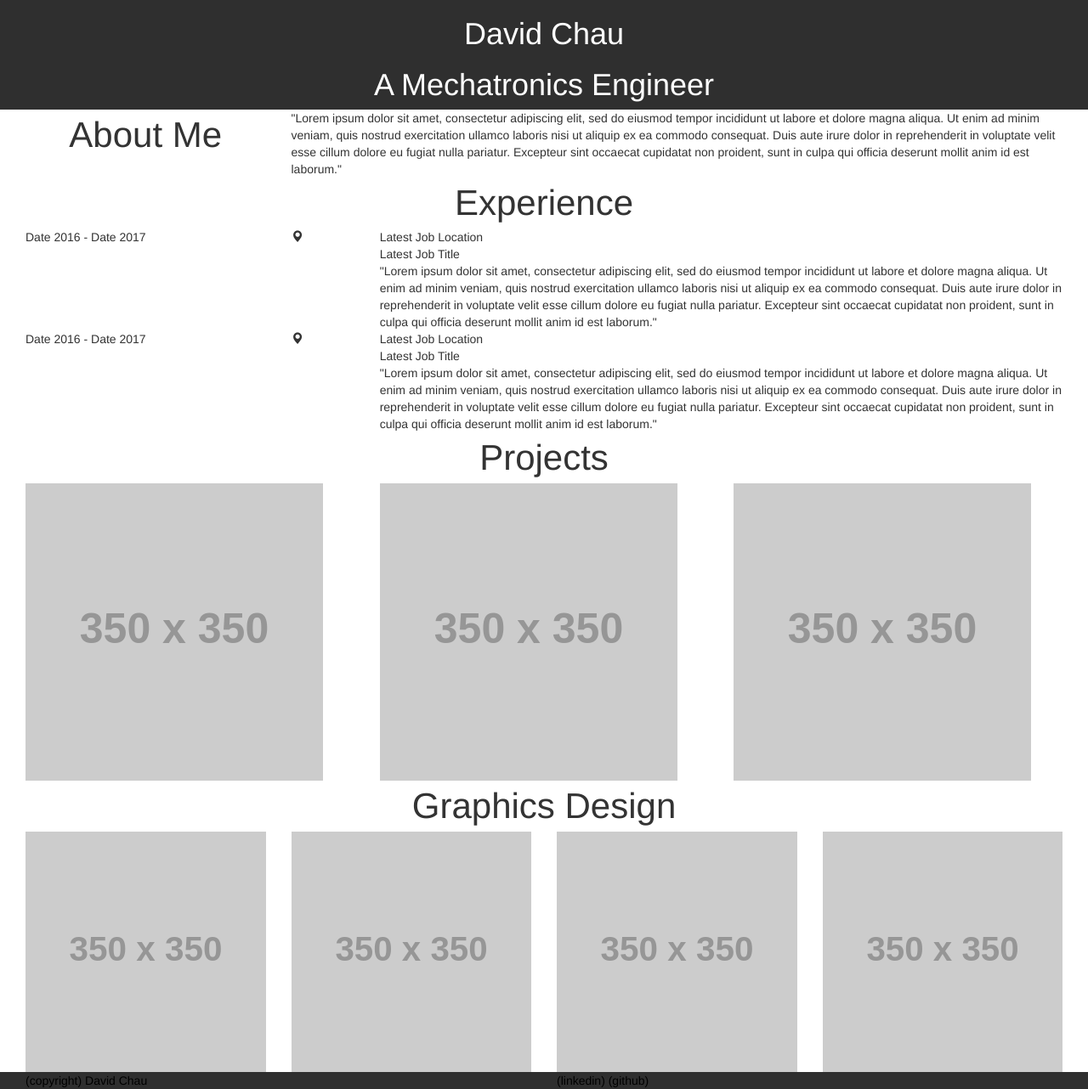
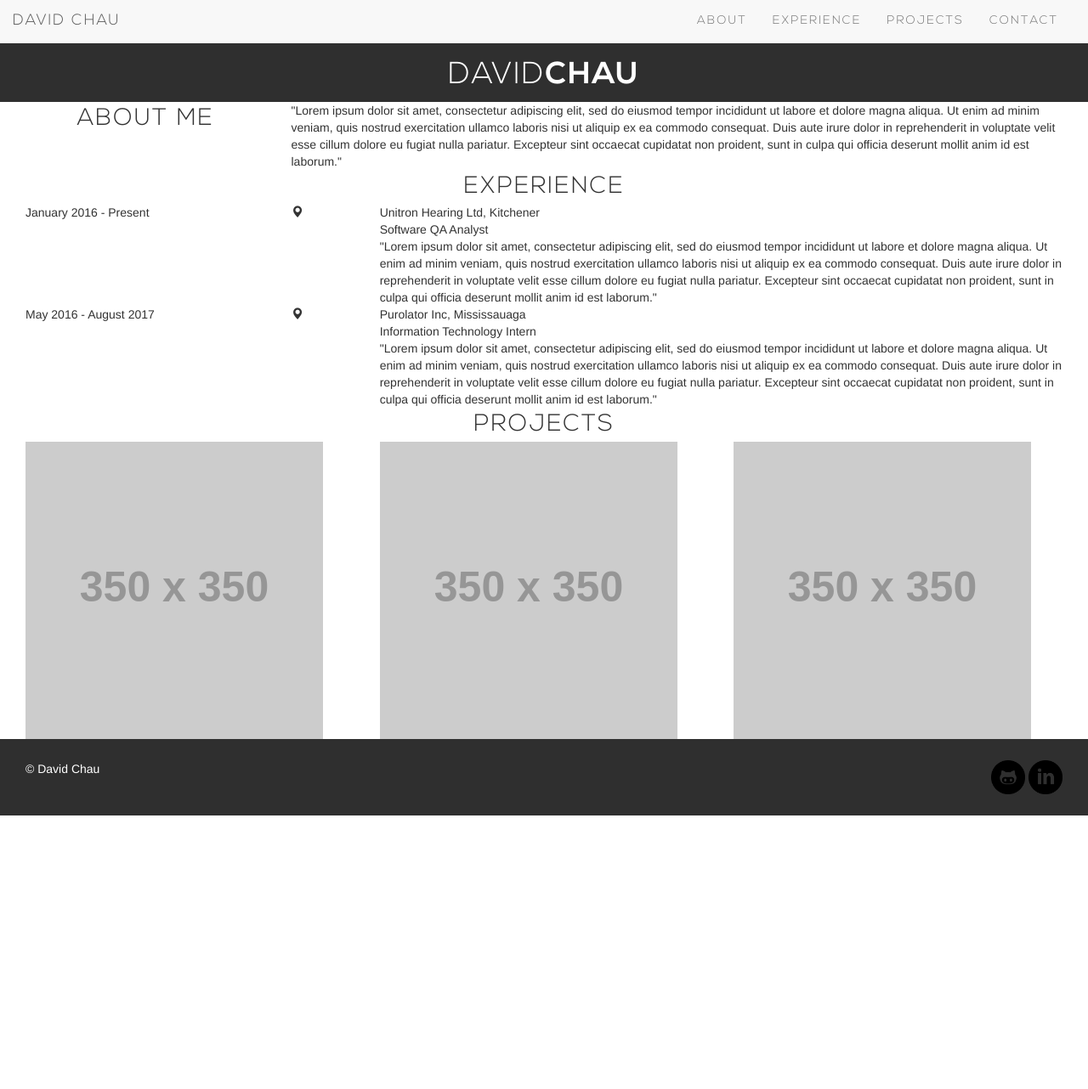
Before and after one commit to thechausenone/Personal-Website, a plain HTML site: page index.html in a window 1280 px wide. Shown: the whole page at 85% size. After the commit the page ends 960 px from the top, so only its background shows below. Drawn offline with nearby package versions, Linux system fonts and the light colour scheme; placeholder pictures from the web are drawn by us.

Commit message:
NavBar + Footer + Fonts
- implemented navbar w/o working links
- touched up the footer with icons & other minor things
- added Nexa Fonts to be used for section titles
- removed Graphics Design Section (going to be added as a project
instead)
- filled in some of the experience section with real text
- added a todo.txt file to keep track of things that need to be
fixed/implemented

```diff
--- a/css/styles.css
+++ b/css/styles.css
@@ -1,16 +1,46 @@
+@font-face{
+	font-family:'Nexa Bold';
+	src:url('../fonts/Nexa/Nexa Bold.otf');
+}
+
+@font-face{
+	font-family:'Nexa Light';
+	src:url('../fonts/Nexa/Nexa Light.otf');
+}
+
 body{
 
 }
 
+.navbar{
+	font-family:"Nexa Light";
+	text-transform:uppercase;
+	letter-spacing:2px;
+}
+
+.navbar-right{
+	padding-right:20px;
+}
+
 .splashSection{
+	padding-top:50px;
 	color:white;
+	font-family:"Nexa Light";
+	letter-spacing:2px;
 	text-align:center;
 	background-color: #2f2f2f;
 }
 
+.nameBold{
+	font-family:"Nexa Bold";
+}
+
 .sectionTitle{
-	font-size:300%;
+	font-size:200%;
 	text-align:center;
+	font-family:"Nexa Light";
+	text-transform:uppercase;
+	letter-spacing:2px;
 }
 
 .paraText{
@@ -72,6 +102,24 @@ body{
 
 .footerSection{
 	background-color: #2f2f2f;
-	color:black;
+	color:white;
+	padding:2% 0;
+	height:90px;
+}
+
+footer{
 
 }
+
+.copyright{
+
+}
+
+.socialIcons{
+	text-align:right;
+}
+
+.footerSection img{
+	width:40px;
+	height:auto;
+}
--- a/index.html
+++ b/index.html
@@ -11,11 +11,25 @@
 	</head>
 
 	<body>
+	<!--NAVIGATION BAR-->
+	<div class = "navbar navbar-default navbar-fixed-top">
+		<div class = "container-fluid">
+			<div class = "navbar-header">
+				<a class="navbar-brand" href="#">David Chau</a>
+			</div class = "navUl">
+			<ul class="nav navbar-nav navbar-right">
+				<li><a href="#">About</a></li>
+				<li><a href="#">Experience</a></li>
+				<li><a href="#">Projects</a></li>
+				<li><a href="#">Contact</a></li>
+			</ul>
+		</div>
+	</div>
+
 	<!--SPLASH PAGE SECTION-->
 		<div class="splashSection">
 			<div class="container-fluid">
-				<h1>David Chau</h1>
-				<h1>A Mechatronics Engineer</h1>
+				<h1>DAVID<span class="nameBold">CHAU</span></h1>
 			</div>
 		</div>
 
@@ -36,20 +50,21 @@
 		</div>
 
 	<!--EXPERIENCE SECTION-->
+	<!-- add graphics design into here-->
 		<div class="experienceSection">
 			<div class="container-fluid">
 				<div class="sectionTitle">Experience</div>
 				<div class="timelineContainer">
 					<div class="timelineSection">
 						<div class="timelineDate col-sm-3">
-							Date 2016 - Date 2017
+							<p>January 2016 - Present</p>
 						</div>
 						<div class="timelineIcon col-sm-1">
 							<span class="glyphicon glyphicon-map-marker"></span>
 						</div>
 						<div class="timelineDetails col-sm-8">
-							<div class="jobLocation">Latest Job Location</div>
-							<div class="jobTitle">Latest Job Title</div>
+							<div class="jobLocation">Unitron Hearing Ltd, Kitchener</div>
+							<div class="jobTitle">Software QA Analyst</div>
 							<div class="paraText">
 							"Lorem ipsum dolor sit amet, consectetur adipiscing elit, sed do eiusmod tempor incididunt ut
 							labore et dolore magna aliqua. Ut enim ad minim veniam, quis nostrud exercitation ullamco laboris
@@ -61,14 +76,14 @@
 					</div>
 					<div class="timelineSection">
 						<div class="timelineDate col-sm-3">
-							Date 2016 - Date 2017
+							<p>May 2016 - August 2017</p>
 						</div>
 						<div class="timelineIcon col-sm-1">
 							<span class="glyphicon glyphicon-map-marker"></span>
 						</div>
 						<div class="timelineDetails col-sm-8">
-							<div class="jobLocation">Latest Job Location</div>
-							<div class="jobTitle">Latest Job Title</div>
+							<div class="jobLocation">Purolator Inc, Mississauaga</div>
+							<div class="jobTitle">Information Technology Intern</div>
 							<div class="paraText">
 							"Lorem ipsum dolor sit amet, consectetur adipiscing elit, sed do eiusmod tempor incididunt ut
 							labore et dolore magna aliqua. Ut enim ad minim veniam, quis nostrud exercitation ullamco laboris
@@ -103,32 +118,6 @@
 			</div>
 		</div>
 
-	<!--GRAPHIC DESIGN SECTION-->
-	<!--http://bootsnipp.com/snippets/featured/carousel-with-gallery-thumbs----think about implementing this-->
-		<div class="graphicsSection">
-			<div class="container-fluid">
-				<div class="sectionTitle">Graphics Design</div>
-				<div class = "graphicContainer">
-					<!--temp-->
-					<div class="projectCard col-sm-3">
-						<img class = "img-responsive" src="http://placehold.it/350x350" alt="project">
-					</div>
-
-					<div class="projectCard col-sm-3">
-						<img class = "img-responsive" src="http://placehold.it/350x350" alt="project">
-					</div>
-
-					<div class="projectCard col-sm-3">
-						<img class = "img-responsive" src="http://placehold.it/350x350" alt="project">
-					</div>
-
-					<div class="projectCard col-sm-3">
-						<img class = "img-responsive" src="http://placehold.it/350x350" alt="project">
-					</div>
-					<!--temp-->
-				</div>
-			</div>
-		</div>
 	<!--CONTACT ME SECTION (still considering how to implement)-->
 
 
@@ -137,10 +126,13 @@
 			<div class="container-fluid">
 				<footer>
 					<div class="col-sm-6">
-						(copyright) David Chau
+						<p class= "copyright">
+						 &copy David Chau
+						</p>
 					</div>
-					<div class="col-sm-6">
-						(linkedin) (github)
+					<div class="socialIcons col-sm-6">
+						<a href="#"><img src="img/social/github.png" alt="github"></a>
+						<a href="#"><img src="img/social/linkedin.png" alt="linkedin"></a>
 					</div>
 				</footer>
 			</div>
```
Also changed, not shown: fonts/Nexa/Nexa Bold.otf (added), fonts/Nexa/Nexa Light.otf (added), img/social/github.png (added), img/social/linkedin.png (added), todo.txt (added).
